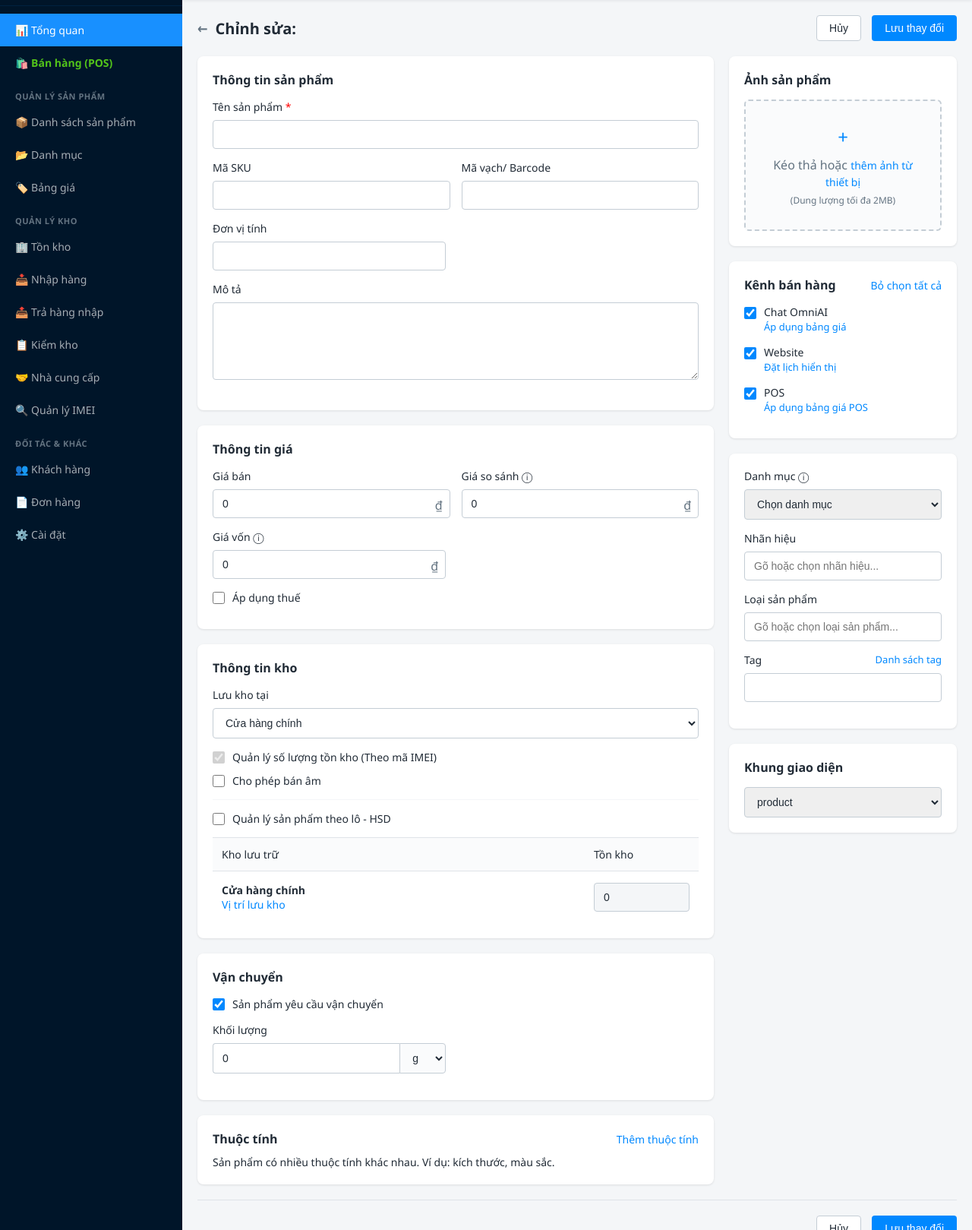
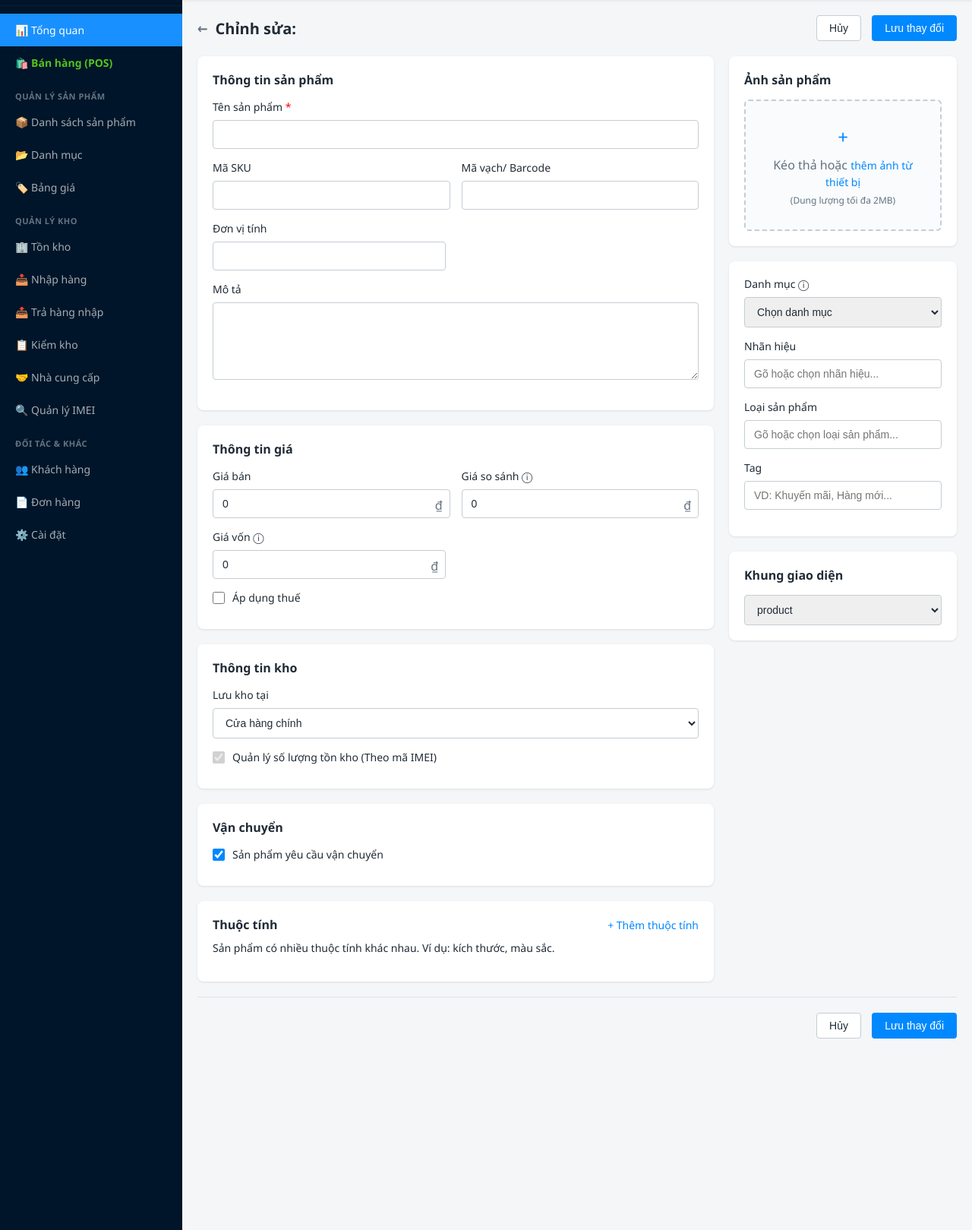
Before and after one commit to minhkhuong2/de_an_quan_ly_ban_hang, a PHP site: page /app/views/product/edit_form.php in a window 1280 px wide. Shown: the part 60-1679 px from the top of the page at 76% size. Run offline with PHP 8.4, Linux system fonts and the light colour scheme.

Commit message:
lên up lại 14

```diff
--- a/app/views/product/add_form.php
+++ b/app/views/product/add_form.php
@@ -239,7 +239,7 @@ require_once __DIR__ . '/../layout/header.php';
             </div>
 
             <div class="sapo-card">
-                <div class="sapo-card-title">Thông kho (Khởi tạo)</div>
+                <div class="sapo-card-title">Thông tin kho (Khởi tạo)</div>
                 <div class="form-group">
                     <label>Lưu kho tại</label>
                     <select class="form-control" style="background-color: #fff;">
@@ -254,6 +254,7 @@ require_once __DIR__ . '/../layout/header.php';
                 <div class="checkbox-group"><input type="checkbox" checked><label style="margin:0;">Sản phẩm yêu cầu vận chuyển</label></div>
             </div>
 
+            <!-- KHỐI THUỘC TÍNH (ĐÃ BỔ SUNG ĐẦY ĐỦ) -->
             <div class="sapo-card" id="attribute-card">
                 <div style="display: flex; justify-content: space-between; align-items: center; margin-bottom: 10px;">
                     <div class="sapo-card-title" style="margin:0;">Thuộc tính</div>
@@ -263,6 +264,7 @@ require_once __DIR__ . '/../layout/header.php';
 
                 <table style="width: 100%; border-collapse: collapse;" id="attributeTable">
                     <tbody id="attributeBody">
+                        <!-- Các dòng thuộc tính sẽ được chèn vào đây bằng Javascript khi bấm nút -->
                     </tbody>
                 </table>
             </div>
@@ -286,6 +288,7 @@ require_once __DIR__ . '/../layout/header.php';
                 </div>
             </div>
 
+            <!-- CHỌN PHÂN LOẠI ĐỘNG -->
             <div class="sapo-card">
                 <div class="form-group">
                     <label>Danh mục ⓘ</label>
--- a/app/views/product/edit_form.php
+++ b/app/views/product/edit_form.php
@@ -160,11 +160,6 @@ $product = $product ?? [];
         border-color: #0088ff;
     }
 
-    .upload-box a {
-        color: #0088ff;
-        text-decoration: none;
-    }
-
     .link-blue {
         color: #0088ff;
         text-decoration: none;
@@ -255,49 +250,26 @@ $product = $product ?? [];
                     </select>
                 </div>
                 <div class="checkbox-group"><input type="checkbox" checked disabled><label style="margin:0;">Quản lý số lượng tồn kho (Theo mã IMEI)</label></div>
-                <div class="checkbox-group"><input type="checkbox"><label style="margin:0;">Cho phép bán âm</label></div>
-                <div style="border-top: 1px solid #f4f6f8; margin: 15px 0;"></div>
-                <div class="checkbox-group"><input type="checkbox"><label style="margin:0;">Quản lý sản phẩm theo lô - HSD</label></div>
-
-                <table style="width: 100%; margin-top: 15px; border-collapse: collapse;">
-                    <thead>
-                        <tr style="background: #fafbfc; border-top: 1px solid #dfe3e8; border-bottom: 1px solid #dfe3e8;">
-                            <th style="padding: 12px; text-align: left; font-weight: 500; font-size: 14px; color: #212b36;">Kho lưu trữ</th>
-                            <th style="padding: 12px; text-align: left; font-weight: 500; font-size: 14px; color: #212b36; width: 150px;">Tồn kho</th>
-                        </tr>
-                    </thead>
-                    <tbody>
-                        <tr>
-                            <td style="padding: 15px 12px; font-size: 14px; color: #212b36;">
-                                <strong>Cửa hàng chính</strong><br><a href="#" class="link-blue">Vị trí lưu kho</a>
-                            </td>
-                            <td style="padding: 15px 12px;"><input type="number" class="form-control" value="<?php echo htmlspecialchars($product['stock'] ?? 0); ?>" readonly style="background-color: #f4f6f8; color: #212b36;"></td>
-                        </tr>
-                    </tbody>
-                </table>
             </div>
 
             <div class="sapo-card">
                 <div class="sapo-card-title">Vận chuyển</div>
                 <div class="checkbox-group"><input type="checkbox" checked><label style="margin:0;">Sản phẩm yêu cầu vận chuyển</label></div>
-                <div class="form-group" style="width: 48%; margin-top: 15px;">
-                    <label>Khối lượng</label>
-                    <div style="display: flex;">
-                        <input type="number" class="form-control" value="0" style="border-radius: 4px 0 0 4px; border-right: none;">
-                        <select class="form-control" style="width: 70px; border-radius: 0 4px 4px 0; background: #fafbfc;">
-                            <option>g</option>
-                            <option>kg</option>
-                        </select>
-                    </div>
-                </div>
             </div>
 
-            <div class="sapo-card">
+            <!-- KHỐI THUỘC TÍNH (ĐÃ THÊM JS TỰ ĐỘNG XỔ XUỐNG) -->
+            <div class="sapo-card" id="attribute-card">
                 <div style="display: flex; justify-content: space-between; align-items: center; margin-bottom: 10px;">
                     <div class="sapo-card-title" style="margin:0;">Thuộc tính</div>
-                    <a href="#" class="link-blue">Thêm thuộc tính</a>
+                    <a href="javascript:void(0)" class="link-blue" onclick="addAttributeRow()">+ Thêm thuộc tính</a>
                 </div>
-                <p style="font-size: 14px; color: #212b36; margin: 0;">Sản phẩm có nhiều thuộc tính khác nhau. Ví dụ: kích thước, màu sắc.</p>
+                <p style="font-size: 14px; color: #212b36; margin: 0; margin-bottom: 15px;" id="attr-hint">Sản phẩm có nhiều thuộc tính khác nhau. Ví dụ: kích thước, màu sắc.</p>
+
+                <table style="width: 100%; border-collapse: collapse;" id="attributeTable">
+                    <tbody id="attributeBody">
+                        <!-- Các dòng thuộc tính sẽ được chèn vào đây bằng Javascript -->
+                    </tbody>
+                </table>
             </div>
 
         </div>
@@ -319,25 +291,7 @@ $product = $product ?? [];
                 </div>
             </div>
 
-            <div class="sapo-card">
-                <div style="display: flex; justify-content: space-between; align-items: center; margin-bottom: 15px;">
-                    <div class="sapo-card-title" style="margin:0;">Kênh bán hàng</div>
-                    <a href="#" class="link-blue">Bỏ chọn tất cả</a>
-                </div>
-                <div class="checkbox-group" style="align-items: flex-start;">
-                    <input type="checkbox" checked style="margin-top: 3px;">
-                    <div><label style="margin:0; font-weight: 500;">Chat OmniAI</label><br><a href="#" class="link-blue" style="font-size: 13px;">Áp dụng bảng giá</a></div>
-                </div>
-                <div class="checkbox-group" style="align-items: flex-start; margin-top: 15px;">
-                    <input type="checkbox" checked style="margin-top: 3px;">
-                    <div><label style="margin:0; font-weight: 500;">Website</label><br><a href="#" class="link-blue" style="font-size: 13px;">Đặt lịch hiển thị</a></div>
-                </div>
-                <div class="checkbox-group" style="align-items: flex-start; margin-top: 15px;">
-                    <input type="checkbox" checked style="margin-top: 3px;">
-                    <div><label style="margin:0; font-weight: 500;">POS</label><br><a href="#" class="link-blue" style="font-size: 13px;">Áp dụng bảng giá POS</a></div>
-                </div>
-            </div>
-
+            <!-- CHỌN PHÂN LOẠI ĐỘNG -->
             <div class="sapo-card">
                 <div class="form-group">
                     <label>Danh mục ⓘ</label>
@@ -375,14 +329,14 @@ $product = $product ?? [];
                 </div>
 
                 <div class="form-group">
-                    <div style="display: flex; justify-content: space-between;">
-                        <label>Tag</label><a href="#" class="link-blue" style="font-size: 13px;">Danh sách tag</a>
-                    </div>
-                    <input type="text" name="tags" class="form-control" value="<?php echo htmlspecialchars($product['tags'] ?? ''); ?>">
+                    <label>Tag</label>
+                    <input type="text" name="tags" class="form-control" value="<?php echo htmlspecialchars($product['tags'] ?? ''); ?>" placeholder="VD: Khuyến mãi, Hàng mới...">
                 </div>
             </div>
+
             <div class="sapo-card">
-                <div class="sapo-card-title">Khung giao diện</div><select class="form-control">
+                <div class="sapo-card-title">Khung giao diện</div>
+                <select class="form-control">
                     <option value="product">product</option>
                 </select>
             </div>
@@ -398,6 +352,7 @@ $product = $product ?? [];
 </form>
 
 <script>
+    // JS cho tính năng upload ảnh
     function previewImage(event) {
         var reader = new FileReader();
         reader.onload = function() {
@@ -408,5 +363,31 @@ $product = $product ?? [];
         }
         reader.readAsDataURL(event.target.files[0]);
     }
+
+    // JS cho tính năng thêm Thuộc tính động
+    function addAttributeRow() {
+        document.getElementById('attr-hint').style.display = 'none';
+        let tbody = document.getElementById('attributeBody');
+        let tr = document.createElement('tr');
+        tr.innerHTML = `
+            <td style="padding: 10px 0; border-top: 1px solid #f4f6f8;">
+                <div class="row-flex" style="align-items: flex-end;">
+                    <div class="form-group" style="flex: 1; margin-bottom: 0;">
+                        <label style="font-size: 13px; color: #637381;">Tên thuộc tính</label>
+                        <input type="text" name="attr_name[]" class="form-control" placeholder="VD: Màu sắc, Dung lượng..." required>
+                    </div>
+                    <div class="form-group" style="flex: 2; margin-bottom: 0;">
+                        <label style="font-size: 13px; color: #637381;">Giá trị</label>
+                        <input type="text" name="attr_value[]" class="form-control" placeholder="VD: Đen, Trắng, Vàng (cách nhau bằng phẩy)" required>
+                    </div>
+                    <div style="padding-bottom: 8px;">
+                        <a href="javascript:void(0)" onclick="this.closest('tr').remove()" style="color: #ff4d4f; text-decoration: none; font-size: 20px; font-weight: bold; padding: 0 10px;">×</a>
+                    </div>
+                </div>
+            </td>
+        `;
+        tbody.appendChild(tr);
+    }
 </script>
+
 <?php require_once __DIR__ . '/../layout/footer.php'; ?>
```
